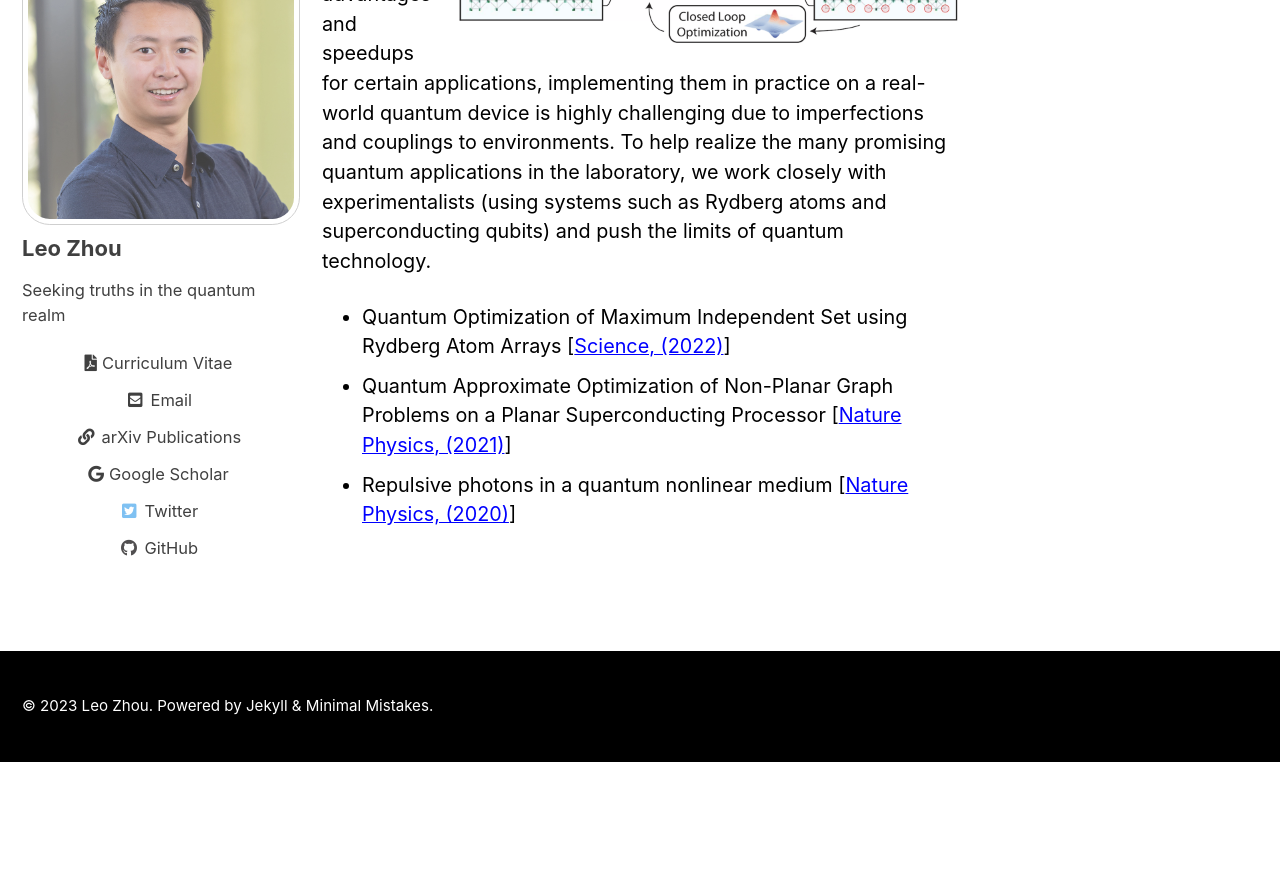
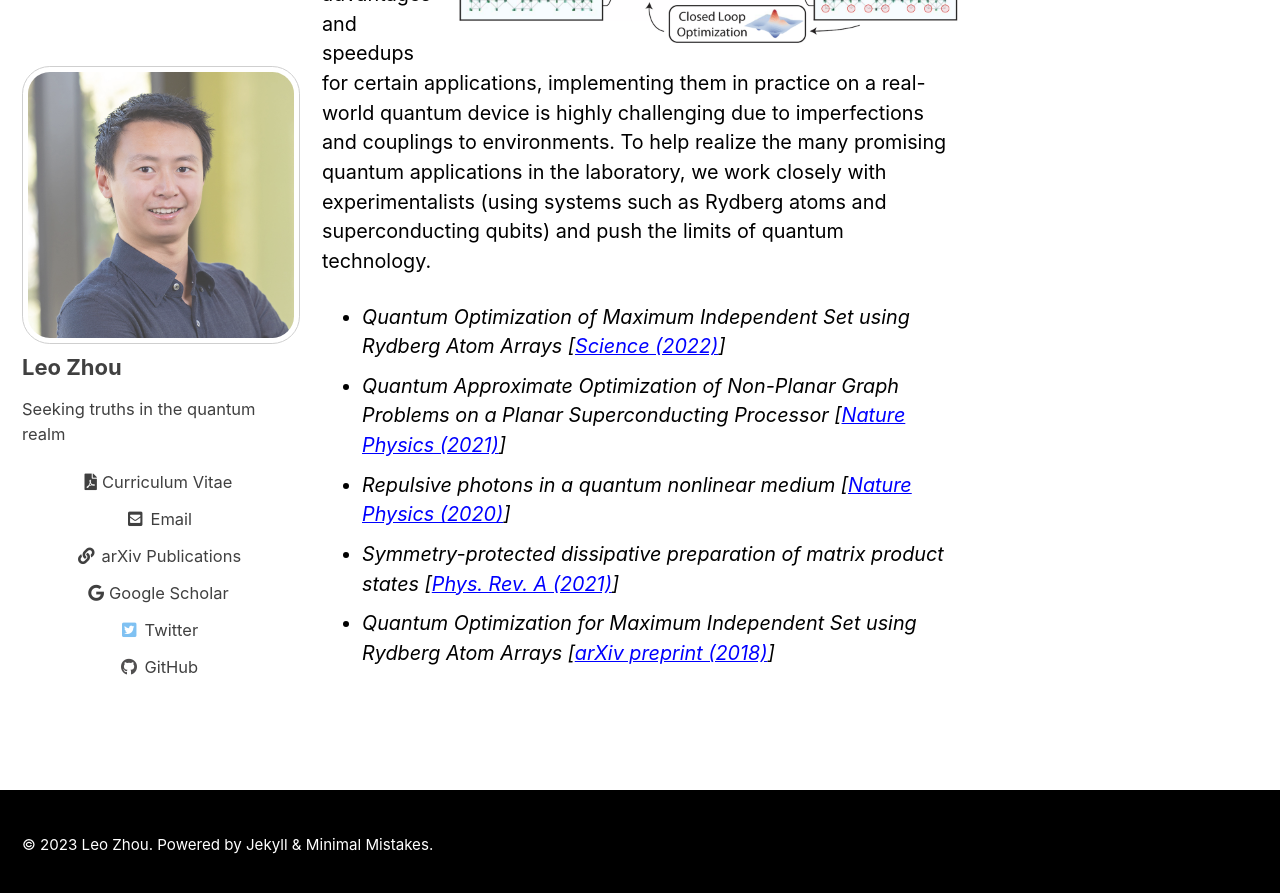
Before and after one commit to leozhou92/leozhou92.github.io, a Jekyll site: the page built from _pages/research.html, in a window 1280 px wide and 900 px high, scrolled down 2740 px. Shown: the top 893 px of the window. Built offline with Jekyll 4.4.1, drawn with Linux system fonts in a browser that asks for light colours; cached includes are drawn as plain includes; before the commit the page ends 3502 px from its top, so only the background shows below that.

Commit message:
Tweaks and additions to research overview

```diff
--- a/_pages/research.html
+++ b/_pages/research.html
@@ -81,12 +81,18 @@ title: Research Overview
 
 <ul>
 	<li>
-		Quantum Optimization of Maximum Independent Set using Rydberg Atom Arrays [<a data-url="https://doi.org/10.1126/science.abo6587" href="https://doi.org/10.1126/science.abo6587" target="_blank" title="">Science, (2022)</a>]
+		<em>Quantum Optimization of Maximum Independent Set using Rydberg Atom Arrays [<a data-url="https://doi.org/10.1126/science.abo6587" href="https://doi.org/10.1126/science.abo6587" target="_blank" title="">Science (2022)</a>]</em>
 	</li>
 	<li>
-		Quantum Approximate Optimization of Non-Planar Graph Problems on a Planar Superconducting Processor [<a data-url="https://doi.org/10.1038/s41567-020-01105-y" href="https://doi.org/10.1038/s41567-020-01105-y" target="_blank" title="">Nature Physics, (2021)</a>]
+		<em>Quantum Approximate Optimization of Non-Planar Graph Problems on a Planar Superconducting Processor [<a data-url="https://doi.org/10.1038/s41567-020-01105-y" href="https://doi.org/10.1038/s41567-020-01105-y" target="_blank" title="">Nature Physics (2021)</a>]</em>
 	</li>
 	<li>
-		Repulsive photons in a quantum nonlinear medium [<a data-url="https://doi.org/10.1038/s41567-020-0917-6" href="https://doi.org/10.1038/s41567-020-0917-6" target="_blank" title="">Nature Physics, (2020)</a>]
+		<em>Repulsive photons in a quantum nonlinear medium [<a data-url="https://doi.org/10.1038/s41567-020-0917-6" href="https://doi.org/10.1038/s41567-020-0917-6" target="_blank" title="">Nature Physics (2020)</a>]</em>
+	</li>
+	<li>
+		<em>Symmetry-protected dissipative preparation of matrix product states [<a data-url="https://doi.org/10.1103/PhysRevA.104.032418" href="https://doi.org/10.1103/PhysRevA.104.032418" target="_blank" title="">Phys. Rev. A (2021)</a>]</em>
+	</li>
+	<li>
+		<em>Quantum Optimization for Maximum Independent Set using Rydberg Atom Arrays [<a data-url="https://arxiv.org/abs/1808.10816" href="https://arxiv.org/abs/1808.10816" target="_blank" title="">arXiv preprint (2018)</a>]</em>
 	</li>
 </ul>
```
